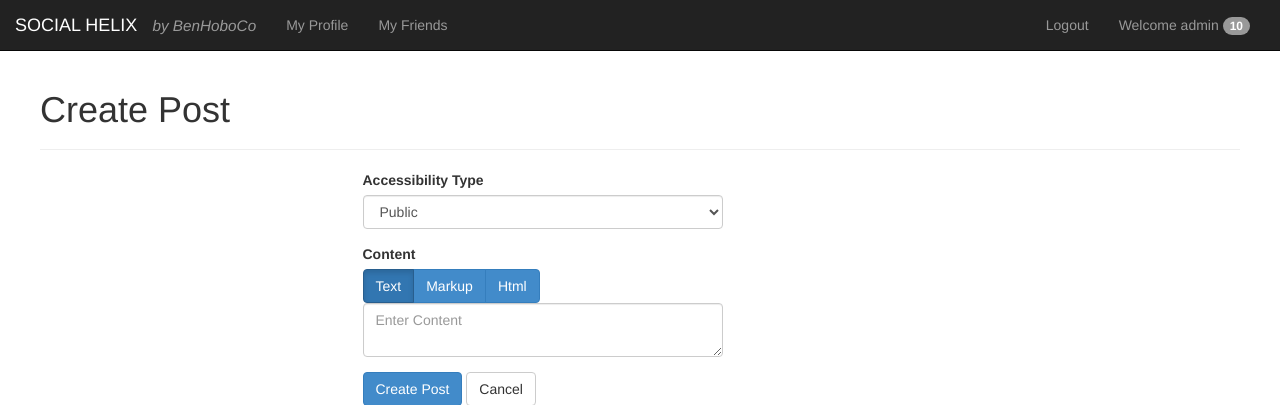
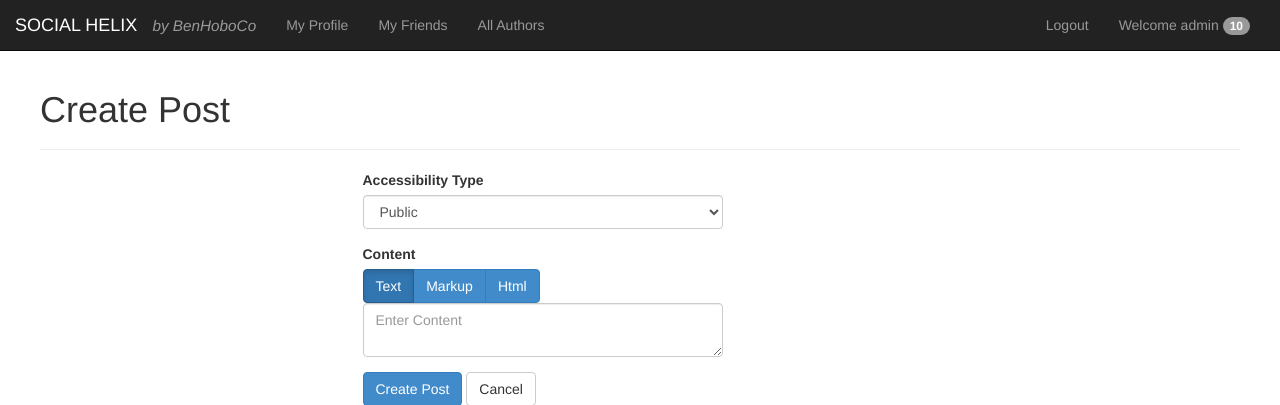
Before and after one commit to tpolasek/cmput410-project, a Django app: page /posts/create/ in a window 1280 px wide. Shown: the top 405 px of the page. Run offline with Django 3.2, Linux system fonts and the light colour scheme; a user stored in the database is signed in; data comes from the database, SQL or seed files in the repository; parts of the project's set-up code (start-up, migrations or seed data) failed here and were passed over; some libraries are stand-ins or nearby versions.

Commit message:
Added link for all authors

```diff
--- a/BenHoboCo/templates/social/base.html
+++ b/BenHoboCo/templates/social/base.html
@@ -48,6 +48,7 @@
                         <li><a href="/authors/{{ user.username }}">My Profile</a></li>
                         <!--<li><a href="/authors/{{ user.username }}/posts">My Posts</a></li>-->
                         <li><a href="/authors/{{ user.username }}/friends">My Friends</a></li>
+                        <li><a href="/authors/">All Authors</a>
                     {% endif %}
                 </ul>
             </div>
```
